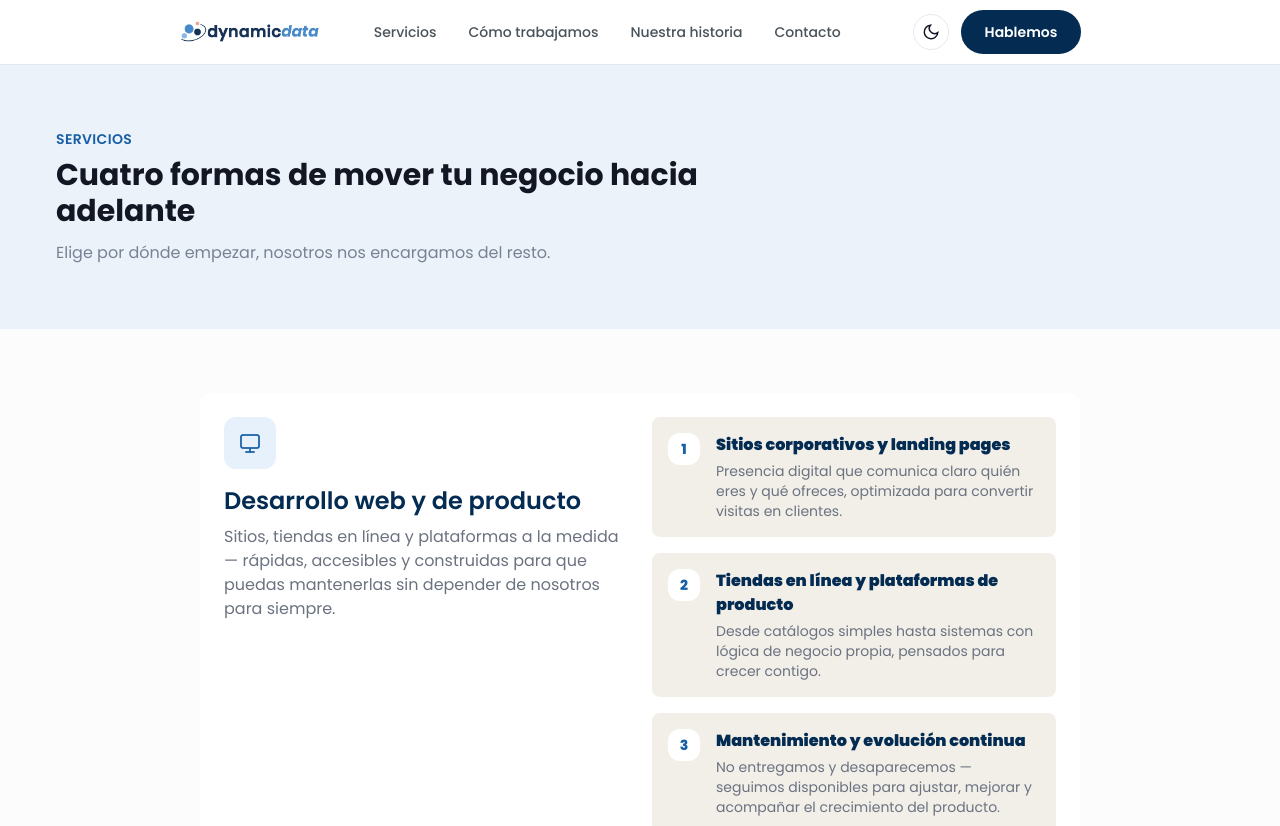
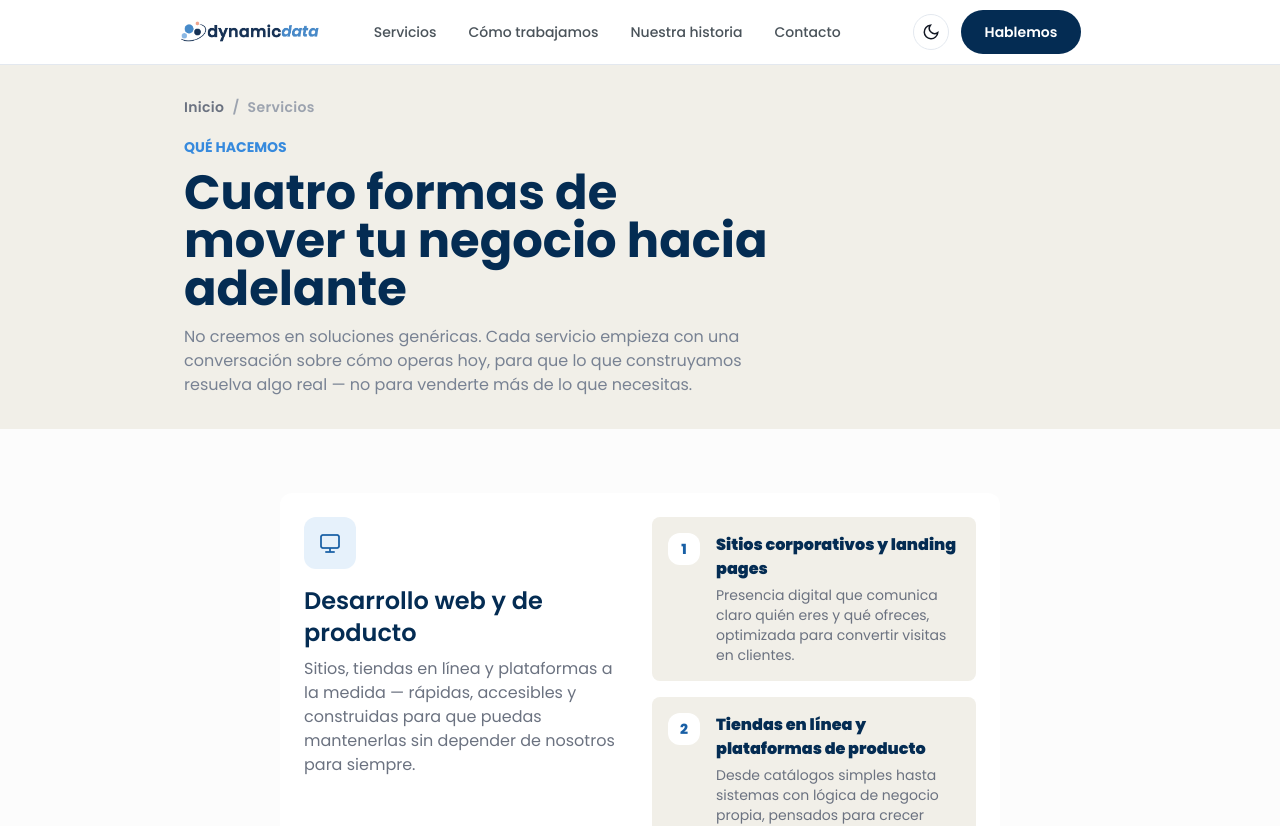
Before and after one commit to nolanpc/dynamic-data-web, a Next.js app: page /servicios in a window 1280 px wide. Shown: the top 826 px of the page. Built offline with nearby package versions, Linux system fonts and the light colour scheme.

Commit message:
feature: add services header

```diff
--- a/src/app/como-trabajamos/page.tsx
+++ b/src/app/como-trabajamos/page.tsx
@@ -15,6 +15,7 @@ export default function ComoTrabajamosPage() {
     <>
       <PageHeader
         eyebrow="Cómo trabajamos"
+        subheading="NUESTRO PROCESO"
         title="Tres pasos, sin sorpresas ni letra chica"
         description="Sabes exactamente qué esperar en cada etapa de tu proyecto."
       />
--- a/src/app/contacto/page.tsx
+++ b/src/app/contacto/page.tsx
@@ -13,6 +13,7 @@ export default function ContactoPage() {
     <>
       <PageHeader
         eyebrow="Contacto"
+        subheading="HABLEMOS"
         title="Cuéntanos en qué podemos ayudarte"
         description="Respondemos en menos de 24 horas."
       />
--- a/src/app/nuestra-historia/page.tsx
+++ b/src/app/nuestra-historia/page.tsx
@@ -15,6 +15,7 @@ export default function NuestraHistoriaPage() {
     <>
       <PageHeader
         eyebrow="Nuestra historia"
+        subheading="QUIÉNES SOMOS"
         title="Estamos empezando — y lo decimos con orgullo"
         description="Un equipo nuevo, con toda la atención puesta en cada proyecto."
       />
--- a/src/app/servicios/page.tsx
+++ b/src/app/servicios/page.tsx
@@ -13,8 +13,9 @@ export default function ServiciosPage() {
     <>
       <PageHeader
         eyebrow="Servicios"
+        subheading="QUÉ HACEMOS"
         title="Cuatro formas de mover tu negocio hacia adelante"
-        description="Elige por dónde empezar, nosotros nos encargamos del resto."
+        description="No creemos en soluciones genéricas. Cada servicio empieza con una conversación sobre cómo operas hoy, para que lo que construyamos resuelva algo real — no para venderte más de lo que necesitas."
       />
       <ServicesListSection />
       <CtaBanner
--- a/src/components/sections/services/ServicesListSection.tsx
+++ b/src/components/sections/services/ServicesListSection.tsx
@@ -86,7 +86,7 @@ const services = [
 export default function ServicesListSection() {
   return (
     <section className="py-16">
-      <div className="w-full px-6 sm:px-12 lg:px-50">
+      <div className="w-full px-6 sm:px-60 lg:px-70">
         <div className="space-y-8">
           {services.map((service) => (
             <Card key={service.title} className="grid gap-6 md:grid-cols-2 items-start border-0 !shadow-none bg-transparent">
--- a/src/components/shared/CtaBanner.tsx
+++ b/src/components/shared/CtaBanner.tsx
@@ -3,10 +3,10 @@ import DecorativeShapes from "./DecorativeShapes";
 
 type CtaBannerProps = {
   title: string;
-  description: string;
-  buttonColor: string;
-  buttonTextColor: string;
-  buttonHoverColor: string;
+  description?: string;
+  buttonColor?: string;
+  buttonTextColor?: string;
+  buttonHoverColor?: string;
   buttonLabel: string;
   buttonHref?: string;
 };
@@ -21,19 +21,19 @@ export default function CtaBanner({
   buttonTextColor = "text-white",
 }: CtaBannerProps) {
   return (
-    <section className="w-full px-6 sm:px-12 lg:px-50 md:py-12 lg:py-12">
+    <section className="w-full px-6 sm:px-12 lg:px-75 md:py-12 lg:py-12">
       <div className="relative overflow-hidden rounded-2xl bg-navy px-8 py-12 md:py-12">
         <DecorativeShapes />
-        <div className="grid grid-rows-[70%_1fr] md:grid-cols-[60%_1fr] md:flex-row items-center justify-between gap-4 md:gap-8">
-          <div className="flex-1 pr-0 md:pr-40">
-            <h3 className="relative mb-4 text-2xl font-bold text-white sm:text-3xl">
+        <div className="grid grid-cols-1 md:grid-cols-[1fr_auto] items-center gap-6 md:gap-8">
+          <div className="pr-0 md:pr-12">
+            <h3 className="relative mb-4 text-2xl font-bold text-white sm:text-3xl pe-0 md:pe-20">
               {title}
             </h3>
             <p className="relative text-lg text-gray-300">
               {description}
             </p>
           </div>
-          <div className="text-center">
+          <div className="text-center md:text-center">
             <Button href={buttonHref} className={`relative ${buttonColor} ${buttonTextColor} hover:${buttonHoverColor}`}>
               {buttonLabel}
             </Button>
--- a/src/components/shared/PageHeader.tsx
+++ b/src/components/shared/PageHeader.tsx
@@ -2,15 +2,16 @@ import SectionHeading from "./SectionHeading";
 
 type PageHeaderProps = {
   eyebrow?: string;
+  subheading?: string;
   title: string;
   description?: string;
 };
 
-export default function PageHeader({ eyebrow, title, description }: PageHeaderProps) {
+export default function PageHeader({ eyebrow, subheading, title, description }: PageHeaderProps) {
   return (
-    <section className="bg-primary-light/15 py-16 dark:bg-bg-color-dark">
-      <div className="container">
-        <SectionHeading eyebrow={eyebrow} title={title} description={description} />
+    <section className="flex relative overflow-hidden bg-brand-light py-8 dark:bg-bg-color-dark select-none">
+      <div className="container relative max-w-5xl">
+          <SectionHeading eyebrow={eyebrow} subheading={subheading} title={title} description={description} />
       </div>
     </section>
   );
--- a/src/components/shared/SectionHeading.tsx
+++ b/src/components/shared/SectionHeading.tsx
@@ -1,5 +1,8 @@
+import Link from "next/link";
+
 type SectionHeadingProps = {
   eyebrow?: string;
+  subheading?: string;
   title: string;
   description?: string;
   align?: "left" | "center";
@@ -8,6 +11,7 @@ type SectionHeadingProps = {
 
 export default function SectionHeading({
   eyebrow,
+  subheading,
   title,
   description,
   align = "left",
@@ -16,19 +20,37 @@ export default function SectionHeading({
   const isDark = theme === "dark";
 
   return (
-    <div className={`max-w-2xl ${align === "center" ? "mx-auto text-center" : ""}`}>
+    <div className={`max-w-2xl px-10 ${align === "center" ? "mx-auto text-center" : ""}`}>
+
       {eyebrow && (
-        <span
-          className={`mb-2 block text-sm font-semibold uppercase tracking-wide ${
-            isDark ? "text-primary-light" : "text-primary"
-          }`}
-        >
-          {eyebrow}
-        </span>
+        <nav aria-label="Breadcrumb" className="mb-2 block text-sm font-semibold tracking-wide">
+          <ol className="flex items-center space-x-2">
+            <li>
+              <Link href="/" className="text-gray-500 hover:underline">
+                Inicio
+              </Link>
+            </li>
+            <span className="text-gray-400" aria-hidden="true">/</span>
+            <li>
+              <span className={isDark ? "text-gray-400" : "text-gray-400"}>
+                {eyebrow}
+              </span>
+            </li>
+          </ol>
+        </nav>
       )}
+
       <h2
-        className={`mb-3 text-2xl font-bold sm:text-3xl ${
-          isDark ? "text-white" : "text-black dark:text-white"
+        className={`mt-5 mb-3 text-sm font-bold sm:text-sm ${
+          isDark ? "text-primary-medium" : "text-primary-medium dark:text-white"
+        }`}
+      >
+        {subheading}
+      </h2>
+
+      <h2
+        className={`mb-3 text-2xl font-bold sm:text-5xl ${
+          isDark ? "text-white" : "text-navy dark:text-white"
         }`}
       >
         {title}
```
